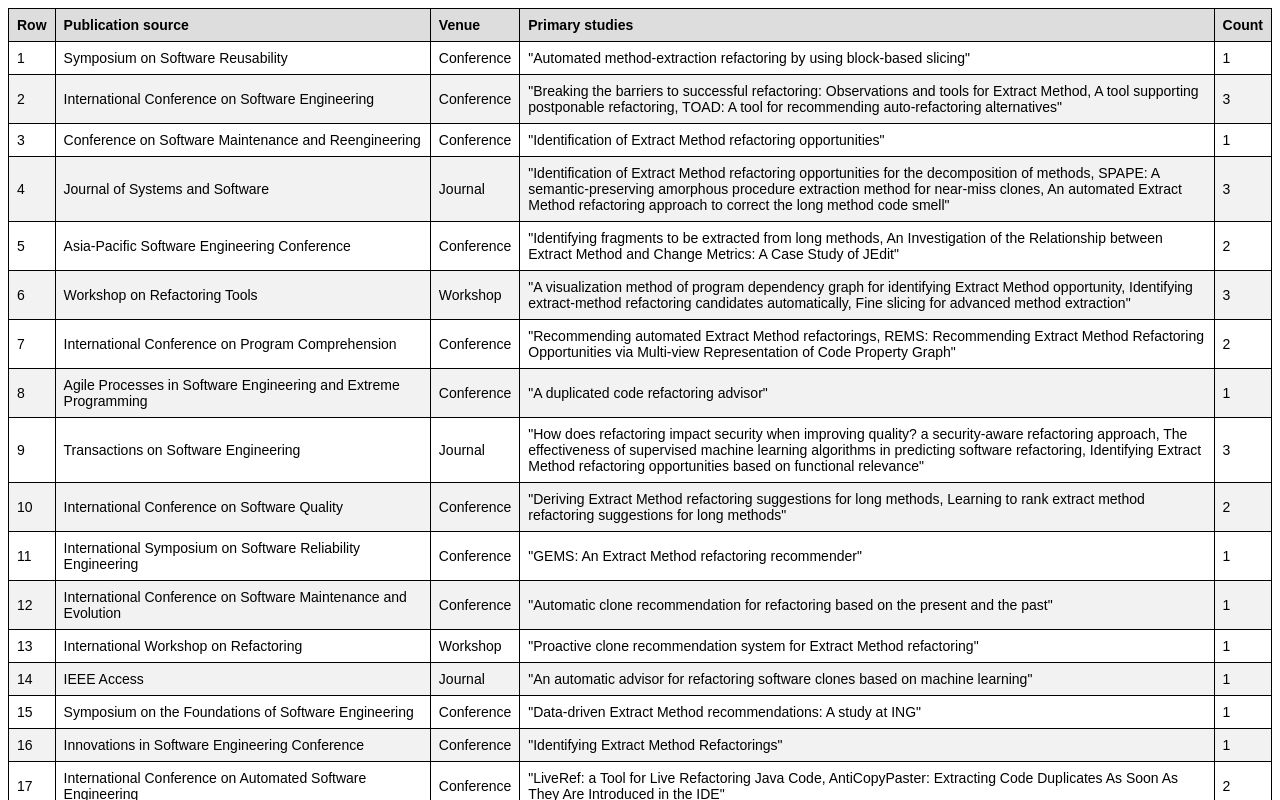
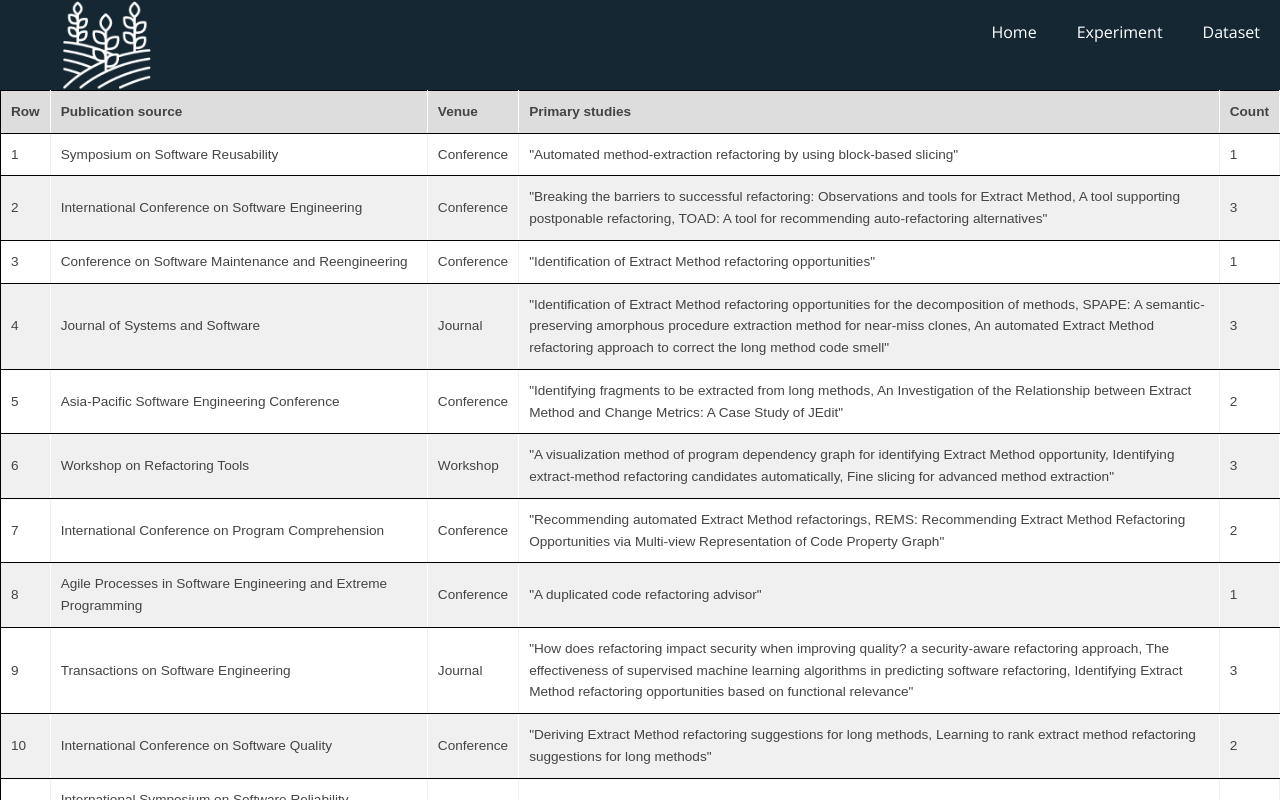
Before and after one commit to AnonymousResearcherSubmission/esem2023, a plain HTML site: page Venue.html in a window 1280 px wide. Shown: the top 800 px of the page. Drawn offline with nearby package versions, Linux system fonts and the light colour scheme.

Commit message:
add header to publication venues

```diff
--- a/Venue.html
+++ b/Venue.html
@@ -22,8 +22,44 @@
 			background-color: #f2f2f2;
 		}
 	</style>
+<meta charset="UTF-8">
+      <meta name="viewport" content="width=device-width, initial-scale=1.0" />
+      <title>Extract Method Refactoring</title>
+      <link rel="stylesheet" href="css/components.css">
+      <link rel="stylesheet" href="css/icons.css">
+      <link rel="stylesheet" href="css/responsee.css">
+      <!-- CUSTOM STYLE -->
+      <link rel="stylesheet" href="css/template-style.css">
+      <link href='http://fonts.googleapis.com/css?family=Open+Sans:400,300,600,700,800&subset=latin,latin-ext' rel='stylesheet' type='text/css'>
+      <script type="text/javascript" src="js/jquery-1.8.3.min.js"></script>
+      <script type="text/javascript" src="js/jquery-ui.min.js"></script>
 </head>
 <body>
+<!-- TOP NAV WITH LOGO -->
+      <header>
+         <nav>
+            <div class="line">
+               <div class="s-12 l-2">
+                  <a href="index.html"><img class="s-5 center" src="img/crop.png"></a>
+               </div>
+               <div class="top-nav s-12 l-10 right">
+                  <p class="nav-text">Menu</p>
+                  <ul class="right">
+                        <li><a class="home" href="index.html">Home</a></li>
+                        <li><a class="about">Experiment</a></li>
+                        <!--<li><a class="download">Download</a></li>-->
+                        <li><a class="details">Dataset</a></li>
+                        <!--<li><a class="protection">Data Protection</a></li>-->
+                        <!--<li><a class="support">Support</a></li>-->
+                        <!--<li><a class="contribute">Join</a></li>-->
+                        <!--<li><a class="cite">Cite</a></li>-->
+                        <!--<li><a class="publications">Publications</a></li>-->
+                        <!--<li><a class="contact">Contact</a></li>-->
+                  </ul>
+               </div>
+            </div>
+         </nav>
+      </header>
 	<table id="csvTable">
 		<thead>
 			<tr>
```
